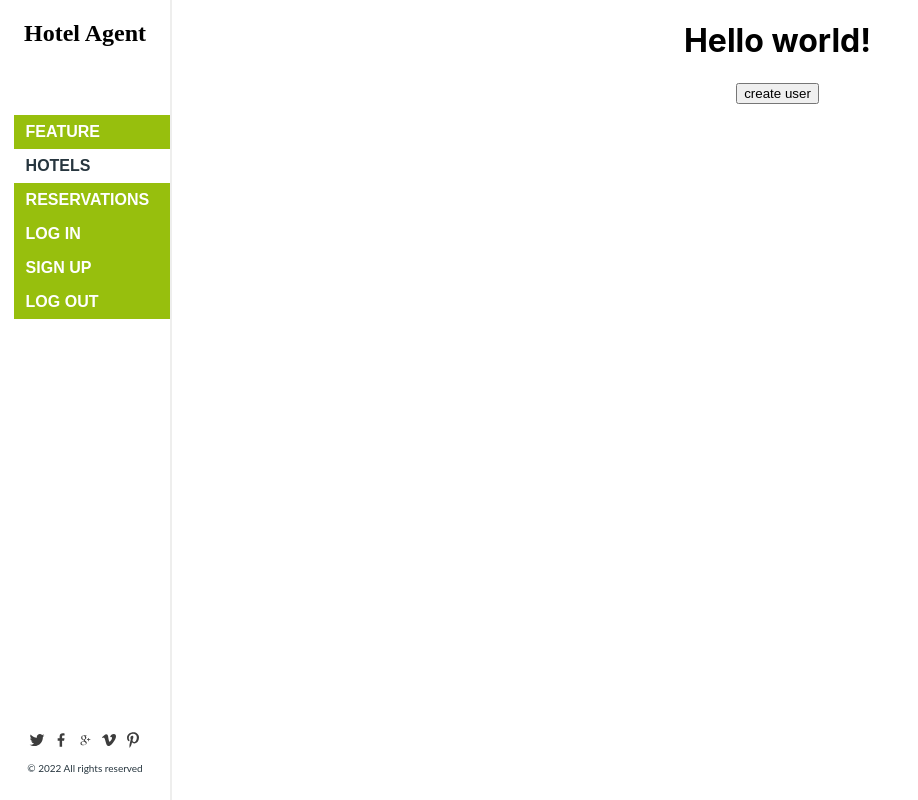
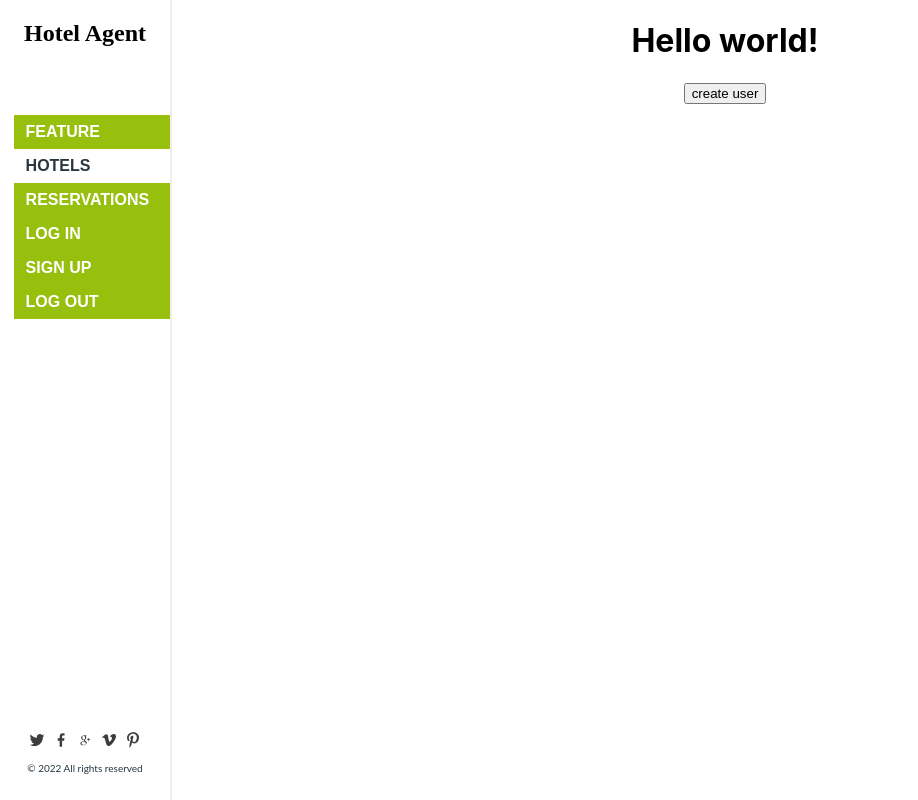
Before and after one commit to sediqullahbadakhsh/hotel-agent-front-end, a React (Create React App) app: page / in a window 1280 px wide. Shown: the whole page, without its empty margins (0-918 px from the left). Built offline with nearby package versions, Linux system fonts and the light colour scheme; no server answers.

Commit message:
Style app

```diff
--- a/src/App.scss
+++ b/src/App.scss
@@ -1,7 +1,7 @@
 .App {
   text-align: center;
   // margin: 0 4vw;
-  margin-left: 275px;
+  margin-left: 170px;
 }
 
 .App-logo {
```
